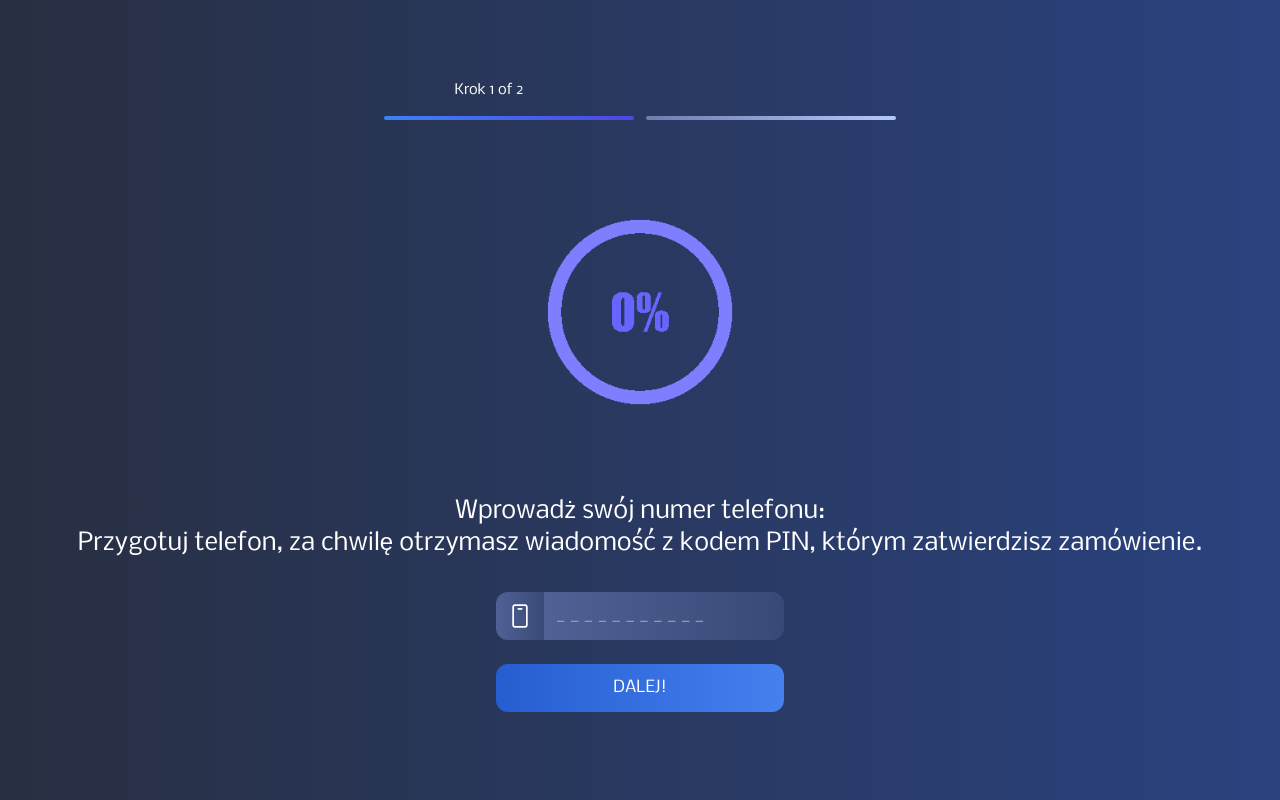
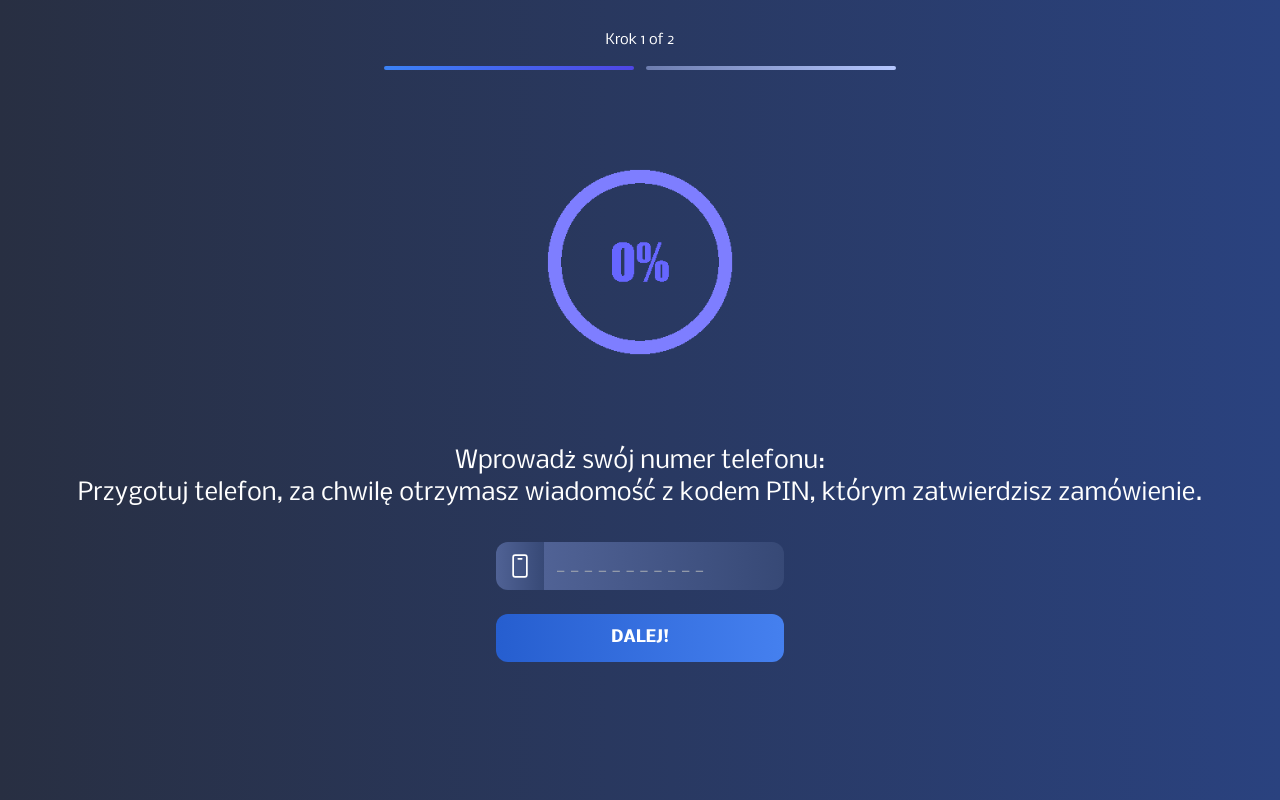
Before and after one commit to SuperMindsIT/SINUM-PL-2, a plain HTML site: page index.html in a window 1280 px wide. Shown: the top 800 px of the page. Drawn offline with nearby package versions, Linux system fonts and the light colour scheme.

Commit message:
fixed update

```diff
--- a/index.html
+++ b/index.html
@@ -1,26 +1,38 @@
 <!DOCTYPE html>
 <html lang="en">
   <head>
-    <meta charset="UTF-8">
-    <meta name="viewport" content="width=device-width, initial-scale=1.0">
+    <meta charset="UTF-8" />
+    <meta name="viewport" content="width=device-width, initial-scale=1.0" />
     <script src="https://cdn.tailwindcss.com"></script>
-    <link rel="preconnect" href="https://fonts.googleapis.com">
-    <link rel="preconnect" href="https://fonts.gstatic.com" crossorigin>
-    <link href="https://fonts.googleapis.com/css2?family=Nobile:ital,wght@0,400;0,500;0,700;1,400;1,500;1,700&display=swap" rel="stylesheet">
+    <link rel="preconnect" href="https://fonts.googleapis.com" />
+    <link rel="preconnect" href="https://fonts.gstatic.com" crossorigin />
+    <link
+      href="https://fonts.googleapis.com/css2?family=Nobile:ital,wght@0,400;0,500;0,700;1,400;1,500;1,700&display=swap"
+      rel="stylesheet"
+    />
     <title>PL2 first-page</title>
   </head>
-<body class="bg-gradient-to-r from-[#282F42] to-[#2A427F] text-white font-sans font-normal" style="font-family: 'Nobile', sans-serif;">
-    <div class="steps flex flex-col items-center justify-center">
-        <span class="flex mt-20 md:w-[29vw] mb-[1rem] text-sm">Krok 1 of 2</span>
-        <div class="stepline w-[40vw] flex gap-3 justify-center">
-          <div class="rectangle1 rounded-2xl bg-gradient-to-r from-blue-500 to-indigo-600 w-[275px] h-1"></div>
-          <div class="rectangle1 rounded-2xl bg-gradient-to-r from-[#6D7DAF] to-[#B5C7FF] w-[275px] h-1"></div>
+  <body
+    class="bg-gradient-to-r from-[#282F42] to-[#2A427F] text-white font-sans font-normal"
+    style="font-family: 'Nobile', sans-serif"
+  >
+    <div
+      class="flex flex-col items-center justify-center mt-[30px] px-8 md:px-0"
+    >
+      <span class="mb-[1rem] text-sm">Krok 1 of 2</span>
+      <div class="w-full md:w-[40vw] flex gap-3 justify-center">
+        <div
+          class="rounded-2xl bg-gradient-to-r from-blue-500 to-indigo-600 w-full h-1"
+        ></div>
+        <div
+          class="rounded-2xl bg-gradient-to-r from-[#6D7DAF] to-[#B5C7FF] w-full h-1"
+        ></div>
       </div>
     </div>
     <div class="flex justify-center items-center text-center mt-12" id="loader">
       <img class="h-72" loop src="img/Comp_1.gif" id="loader-gif" alt="" />
     </div>
-      <p class="heading px-2.5 mt-10 flex justify-center text-2xl text-center">
+    <p class="heading px-8 mt-10 flex justify-center text-2xl text-center">
       Wprowadż swój numer telefonu:<br />
       Przygotuj telefon, za chwilę otrzymasz wiadomość z kodem PIN, którym
       zatwierdzisz zamówienie.
@@ -29,12 +41,12 @@
       class="inputn h14 flex justify-center items-center text-center mt-8 px-2.5"
     >
       <div
-        class="phoneicon rounded-l-xl flex justify-center bg-gradient-to-r from-[#506295] to-[#374976]  items-center text-center h-12 w-12"
+        class="phoneicon rounded-l-xl flex justify-center bg-gradient-to-r from-[#506295] to-[#374976] items-center text-center h-12 w-12"
       >
         <img class="h-[50%]" src="img/phoneasset.svg" alt="" />
       </div>
       <input
-        class="inputph bg-gradient-to-r from-[#506295] to-[#374976] rounded-r-xl pl-3 h-12 w-60 "
+        class="inputph bg-gradient-to-r from-[#506295] to-[#374976] rounded-r-xl pl-3 h-12 w-60"
         type="text"
         placeholder="_ _ _ _ _ _ _ _ _ _ _"
         id="inputField"
@@ -50,7 +62,7 @@
       class="downloadbtn px-2.5 flex justify-center items-center text-center"
     >
       <button
-        class="btndm rounded-xl bg-gradient-to-r from-[#265ECF] to-[#4580EF] h-12 w-72 flex justify-center items-center text-center"
+        class="btndm rounded-xl bg-gradient-to-r from-[#265ECF] to-[#4580EF] h-12 w-72 flex justify-center items-center text-center font-bold"
         id="redirectButton"
         type="submit"
         value="redirect"
@@ -108,7 +120,7 @@
         window.location.href = "secondpage.html";
       }
       var random = Math.random();
-          document.getElementById('loader-gif').src = "img/Comp_1.gif?" + random;
+      document.getElementById("loader-gif").src = "img/Comp_1.gif?" + random;
     </script>
   </body>
 </html>
```
Also changed, not shown: secondpage.html (+8 -13 lines). Lines whose indentation alone changed are shown as unchanged.
